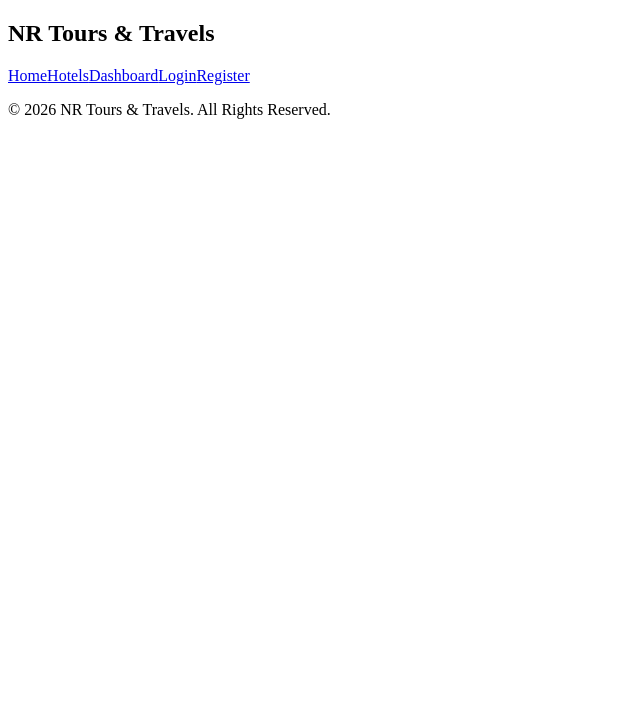
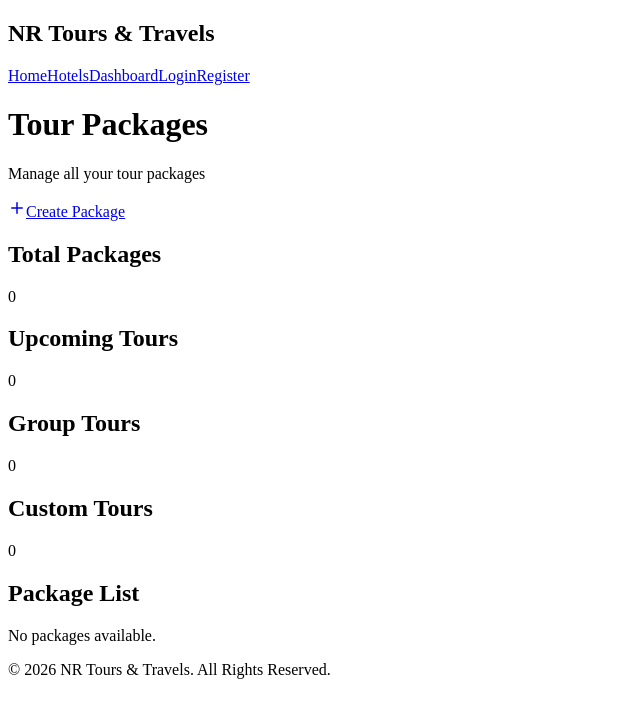
Before and after one commit to nrtoursandtravels1-jpg/NR-TRAVEL-B2B, a React (Vite) app in the folder frontend/: page /packages in a window 1280 px wide. Shown: the top 718 px of the page, without its empty margins (0-640 px from the left). Built offline with nearby package versions, Linux system fonts and the light colour scheme.

Commit message:
Added Tour Package Management module

```diff
--- a/frontend/package.json
+++ b/frontend/package.json
@@ -9,7 +9,7 @@
     "preview": "vite preview"
   },
   "dependencies": {
-    "@supabase/supabase-js": "^2.110.8",
+    "@supabase/supabase-js": "^2.110.9",
     "@tailwindcss/vite": "^4.3.3",
     "lucide-react": "^1.27.0",
     "react": "^18.3.1",
--- a/frontend/src/App.jsx
+++ b/frontend/src/App.jsx
@@ -17,6 +17,16 @@ import Hotel from "./pages/Hotel";
 
 // Lead Components
 import Leads from "./components/leads/Leads";
+
+// Tour Package Pages
+import Packages from "./pages/Packages/Packages";
+import CreatePackage from "./pages/Packages/CreatePackage";
+import EditPackage from "./pages/Packages/EditPackage";
+import UpcomingTours from "./pages/Packages/UpcomingTours";
+import GroupTours from "./pages/Packages/GroupTours";
+import GirlsOnlyTours from "./pages/Packages/GirlsOnlyTours";
+import FamilyTours from "./pages/Packages/FamilyTours";
+import CustomTours from "./pages/Packages/CustomTours";
 
 function App() {
   return (
@@ -40,6 +50,16 @@ function App() {
           <Route path="/add-lead" element={<AddLead />} />
           <Route path="/leads" element={<Leads />} />
           <Route path="/hotel" element={<Hotel />} />
+
+          {/* Tour Package Management */}
+          <Route path="/packages" element={<Packages />} />
+          <Route path="/packages/create" element={<CreatePackage />} />
+          <Route path="/packages/edit/:id" element={<EditPackage />} />
+          <Route path="/packages/upcoming" element={<UpcomingTours />} />
+          <Route path="/packages/group" element={<GroupTours />} />
+          <Route path="/packages/girls" element={<GirlsOnlyTours />} />
+          <Route path="/packages/family" element={<FamilyTours />} />
+          <Route path="/packages/custom" element={<CustomTours />} />
         </Routes>
 
         <Footer />
--- /dev/null
+++ b/frontend/src/pages/Packages/CreatePackage.jsx
@@ -0,0 +1,9 @@
+function CreatePackage() {
+  return (
+    <div className="p-6">
+      <h1 className="text-3xl font-bold">Create Package</h1>
+    </div>
+  );
+}
+
+export default CreatePackage;
--- /dev/null
+++ b/frontend/src/pages/Packages/CustomTours.jsx
@@ -0,0 +1,9 @@
+function CustomTours() {
+  return (
+    <div className="p-6">
+      <h1 className="text-3xl font-bold">Custom Tours</h1>
+    </div>
+  );
+}
+
+export default CustomTours;
--- /dev/null
+++ b/frontend/src/pages/Packages/EditPackage.jsx
@@ -0,0 +1,9 @@
+function EditPackage() {
+  return (
+    <div className="p-6">
+      <h1 className="text-3xl font-bold">Edit Package</h1>
+    </div>
+  );
+}
+
+export default EditPackage;
--- /dev/null
+++ b/frontend/src/pages/Packages/FamilyTours.jsx
@@ -0,0 +1,9 @@
+function FamilyTours() {
+  return (
+    <div className="p-6">
+      <h1 className="text-3xl font-bold">Family Tours</h1>
+    </div>
+  );
+}
+
+export default FamilyTours;
--- /dev/null
+++ b/frontend/src/pages/Packages/GirlsOnlyTours.jsx
@@ -0,0 +1,9 @@
+function GirlsOnlyTours() {
+  return (
+    <div className="p-6">
+      <h1 className="text-3xl font-bold">Girls Only Tours</h1>
+    </div>
+  );
+}
+
+export default GirlsOnlyTours;
--- /dev/null
+++ b/frontend/src/pages/Packages/GroupTours.jsx
@@ -0,0 +1,9 @@
+function GroupTours() {
+  return (
+    <div className="p-6">
+      <h1 className="text-3xl font-bold">Group Tours</h1>
+    </div>
+  );
+}
+
+export default GroupTours;
--- /dev/null
+++ b/frontend/src/pages/Packages/Packages.jsx
@@ -0,0 +1,62 @@
+import { Link } from "react-router-dom";
+import { Plus } from "lucide-react";
+
+function Packages() {
+  return (
+    <div className="p-6">
+      {/* Header */}
+      <div className="flex items-center justify-between mb-6">
+        <div>
+          <h1 className="text-3xl font-bold">Tour Packages</h1>
+          <p className="text-gray-400 mt-1">
+            Manage all your tour packages
+          </p>
+        </div>
+
+        <Link
+          to="/packages/create"
+          className="flex items-center gap-2 bg-blue-600 hover:bg-blue-700 px-4 py-2 rounded-lg text-white"
+        >
+          <Plus size={18} />
+          Create Package
+        </Link>
+      </div>
+
+      {/* Statistics */}
+      <div className="grid grid-cols-1 md:grid-cols-4 gap-5 mb-6">
+        <div className="bg-slate-800 rounded-xl p-5">
+          <h2 className="text-gray-400">Total Packages</h2>
+          <p className="text-3xl font-bold mt-2">0</p>
+        </div>
+
+        <div className="bg-slate-800 rounded-xl p-5">
+          <h2 className="text-gray-400">Upcoming Tours</h2>
+          <p className="text-3xl font-bold mt-2">0</p>
+        </div>
+
+        <div className="bg-slate-800 rounded-xl p-5">
+          <h2 className="text-gray-400">Group Tours</h2>
+          <p className="text-3xl font-bold mt-2">0</p>
+        </div>
+
+        <div className="bg-slate-800 rounded-xl p-5">
+          <h2 className="text-gray-400">Custom Tours</h2>
+          <p className="text-3xl font-bold mt-2">0</p>
+        </div>
+      </div>
+
+      {/* Table Placeholder */}
+      <div className="bg-slate-800 rounded-xl p-6">
+        <h2 className="text-xl font-semibold mb-4">
+          Package List
+        </h2>
+
+        <p className="text-gray-400">
+          No packages available.
+        </p>
+      </div>
+    </div>
+  );
+}
+
+export default Packages;
--- /dev/null
+++ b/frontend/src/pages/Packages/UpcomingTours.jsx
@@ -0,0 +1,9 @@
+function UpcomingTours() {
+  return (
+    <div className="p-6">
+      <h1 className="text-3xl font-bold">Upcoming Tours</h1>
+    </div>
+  );
+}
+
+export default UpcomingTours;
```
Also changed, not shown: 1 other file (tests, documents, lock files or other folders).
